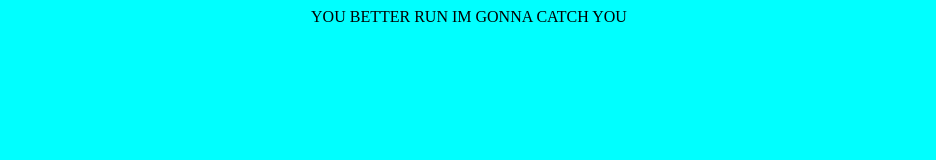
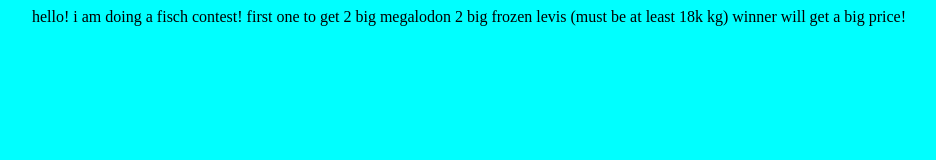
Before and after one commit to mohammedtheweakest/hi, a plain HTML site: page index.html in a window 1280 px wide. Shown: the whole page, without its empty margins (171-1107 px from the left). Drawn offline with Linux system fonts and the light colour scheme.

Commit message:
Update index.html

```diff
--- a/index.html
+++ b/index.html
@@ -9,4 +9,4 @@
    {
    <
    </style>
-   <div>YOU BETTER RUN IM GONNA CATCH YOU</div>
+   <div>hello! i am doing a fisch contest! first one to get 2 big megalodon 2 big frozen levis (must be at least 18k kg) winner will get a big price!</div>
```
